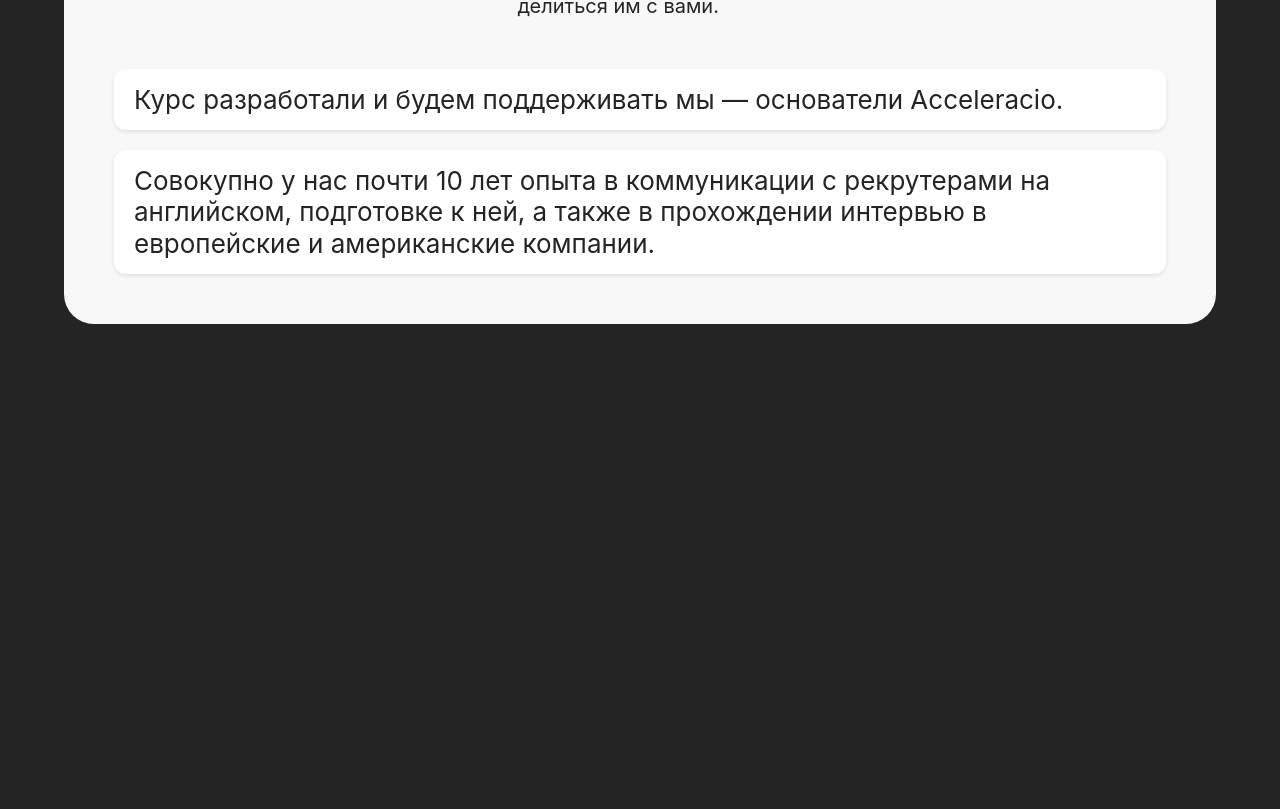
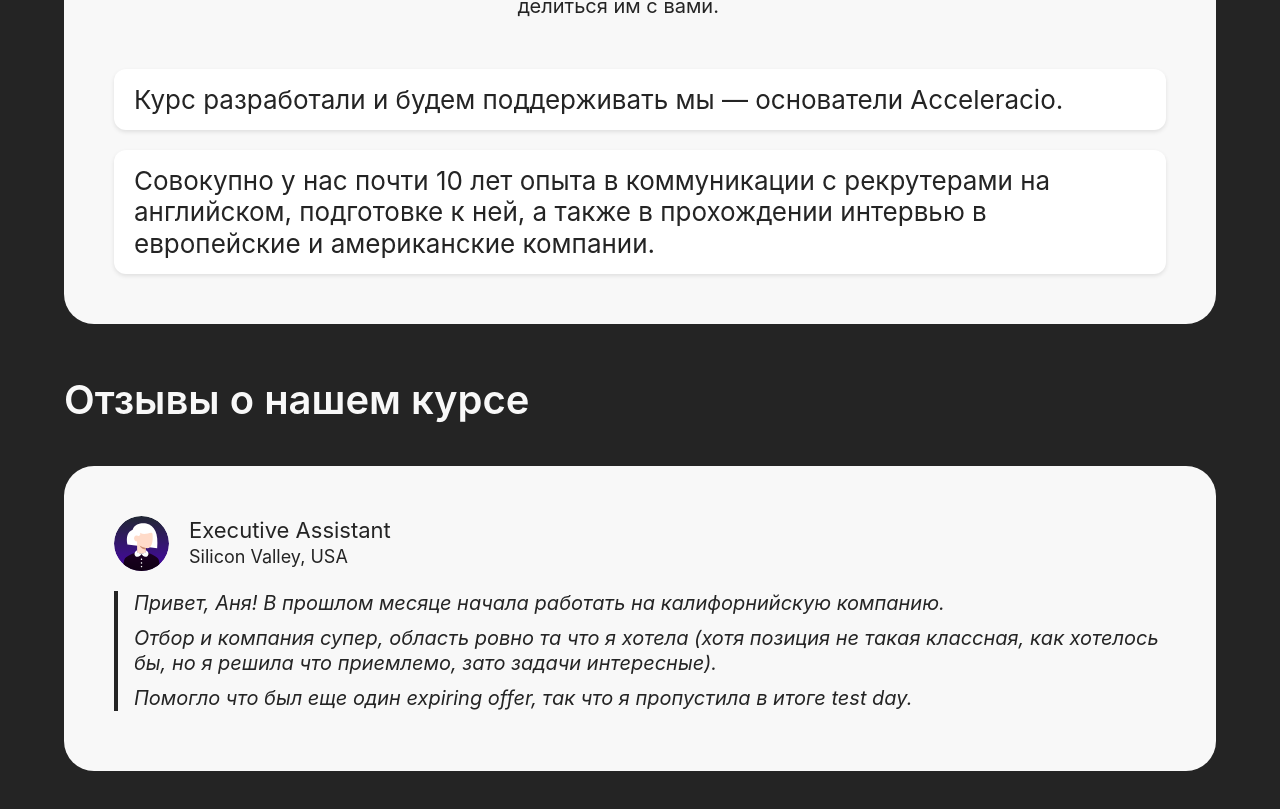
Before and after one commit to acceleracio-hub/website, a React (Vite) app: page / in a window 1280 px wide. Shown: the part 6225-7034 px from the top of the page. Before the commit the page ends 6599 px from the top, so only its background shows below. Built offline with nearby package versions, Linux system fonts and the light colour scheme.

Commit message:
add feedbacks

```diff
--- /dev/null
+++ b/src/components/feedbacks/components/feedback-item/index.module.scss
@@ -0,0 +1,33 @@
+@import "src/styles/variables";
+
+.Feedback-item {
+  &__info {
+    display: flex;
+    flex-direction: row;
+    gap: 20px;
+    margin-bottom: 20px;
+  }
+
+  &__image {
+    max-width: 55px;
+    height: auto;
+    object-fit: contain;
+    border-radius: 30px;
+  }
+
+  &__description {
+    font-size: 1rem;
+    font-style: italic;
+    border-left: 4px solid $color-black;
+    padding-left: 16px;
+    margin: 0;
+  }
+
+  &__description::before {
+    content: none;
+  }
+
+  &__description::after {
+    content: none;
+  }
+}
--- /dev/null
+++ b/src/components/feedbacks/components/feedback-item/index.tsx
@@ -0,0 +1,32 @@
+import { memo, PropsWithChildren } from "react";
+import classnames from "classnames/bind";
+import { Text } from "@ui-kit/index";
+import styles from "./index.module.scss";
+
+const cn = classnames.bind(styles);
+
+const BLOCK_NAME = "Feedback-item";
+
+type TProps = {
+  /** Изображение пользователя */
+  image: string;
+  /** Позиция пользователя */
+  position: string;
+  /** Локация пользователя */
+  location: string;
+} & PropsWithChildren;
+
+export const FeedbackItem = memo(function FeedbackItem({ image, position, location, children }: TProps) {
+  return (
+    <li className={cn(BLOCK_NAME)}>
+      <div className={cn(`${BLOCK_NAME}__info`)}>
+        <img className={cn(`${BLOCK_NAME}__image`)} alt={position} src={image} />
+        <div className={cn(`${BLOCK_NAME}__name`)}>
+          <Text size="h5" tagType="p" color="black" text={position} marginBottom="none" />
+          <Text size="h6" tagType="p" color="black" text={location} marginBottom="none" />
+        </div>
+      </div>
+      <blockquote className={cn(`${BLOCK_NAME}__description`)}>{children}</blockquote>
+    </li>
+  );
+});
--- /dev/null
+++ b/src/components/feedbacks/index.module.scss
@@ -0,0 +1,33 @@
+@import "src/styles/variables";
+
+.Feedbacks {
+  &__info {
+    display: flex;
+    flex-direction: row;
+    gap: 20px;
+    margin-bottom: 20px;
+  }
+
+  &__image {
+    max-width: 55px;
+    height: auto;
+    object-fit: contain;
+    border-radius: 30px;
+  }
+
+  &__description {
+    font-size: 1rem;
+    font-style: italic;
+    border-left: 4px solid $color-black;
+    padding-left: 16px;
+    margin: 0;
+  }
+
+  &__description::before {
+    content: none;
+  }
+
+  &__description::after {
+    content: none;
+  }
+}
--- /dev/null
+++ b/src/components/feedbacks/index.tsx
@@ -0,0 +1,44 @@
+import { memo } from "react";
+import classnames from "classnames/bind";
+import { Text, Tile } from "@ui-kit/index";
+import userGirls from "./assets/use-avatar-girl.svg";
+import styles from "./index.module.scss";
+import { FeedbackItem } from "./components/feedback-item";
+
+const cn = classnames.bind(styles);
+
+const BLOCK_NAME = "Feedbacks";
+
+export const Feedbacks = memo(function Feedbacks() {
+  return (
+    <>
+      <Text size="h2" color="white" text="Отзывы о нашем курсе" marginBottom="large" />
+      <Tile>
+        <div className={cn(BLOCK_NAME)}>
+          <ul className={cn(`${BLOCK_NAME}__list`)}>
+            <FeedbackItem image={userGirls} position="Executive Assistant" location="Silicon Valley, USA">
+              <Text
+                size="p"
+                color="black"
+                text="Привет, Аня! В прошлом месяце начала работать на калифорнийскую компанию."
+                marginBottom="small"
+              />
+              <Text
+                size="p"
+                color="black"
+                text="Отбор и компания супер, область ровно та что я хотела (хотя позиция не такая классная, как хотелось бы, но я решила что приемлемо, зато задачи интересные)."
+                marginBottom="small"
+              />
+              <Text
+                size="p"
+                color="black"
+                text="Помогло что был еще один expiring offer, так что я пропустила в итоге test day."
+                marginBottom="small"
+              />
+            </FeedbackItem>
+          </ul>
+        </div>
+      </Tile>
+    </>
+  );
+});
--- a/src/layout/app-layout/index.tsx
+++ b/src/layout/app-layout/index.tsx
@@ -9,6 +9,7 @@ import { CourseStructure } from "../../components/course-structure";
 import { CourseSchedule } from "../../components/course-schedule";
 import { CourseProgram } from "../../components/course-program";
 import { Authors } from "../../components/authors";
+import { Feedbacks } from "../../components/feedbacks";
 import styles from "./index.module.scss";
 
 const cn = classnames.bind(styles);
@@ -27,6 +28,7 @@ export const AppLayout = memo(function AppLayout() {
       <CourseSchedule />
       <CourseProgram />
       <Authors />
+      <Feedbacks />
     </div>
   );
 });
```
Also changed, not shown: src/components/feedbacks/assets/use-avatar-girl.svg (added), src/components/feedbacks/assets/user-avatar.png (added).
